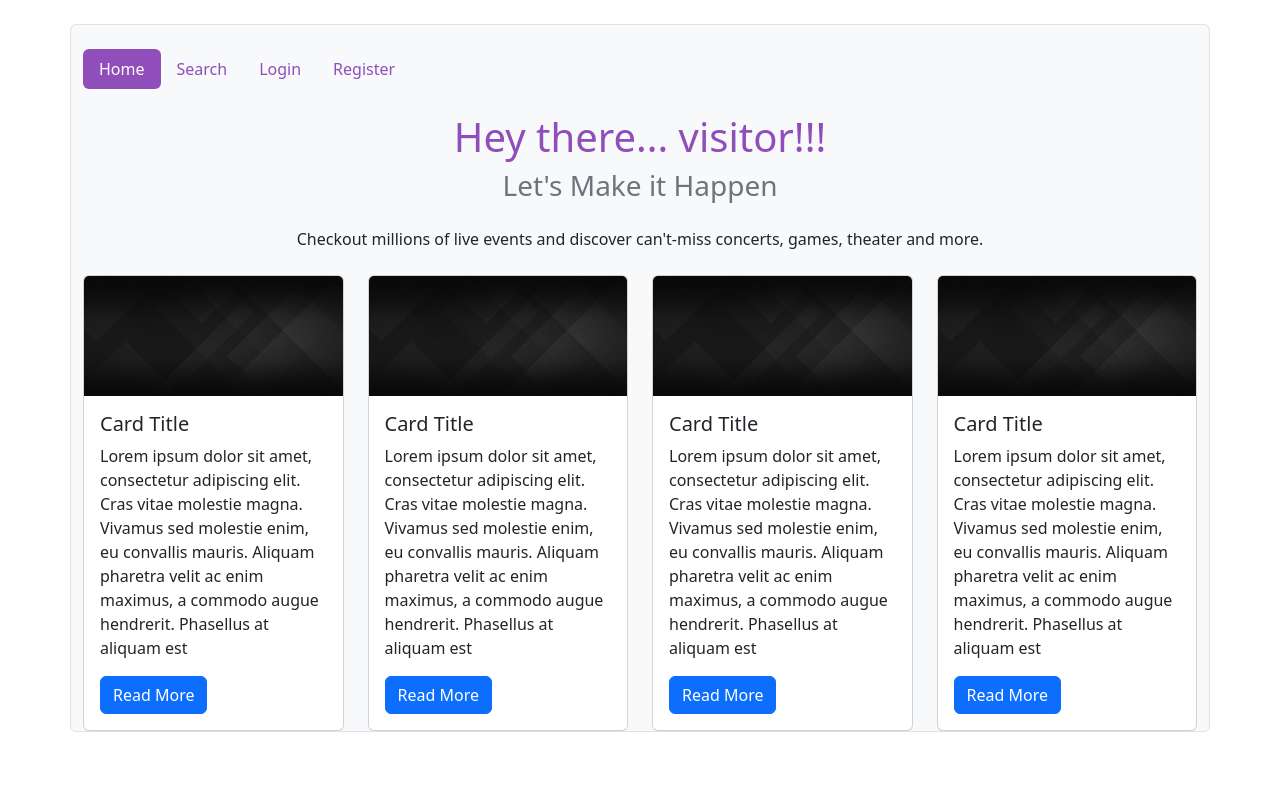
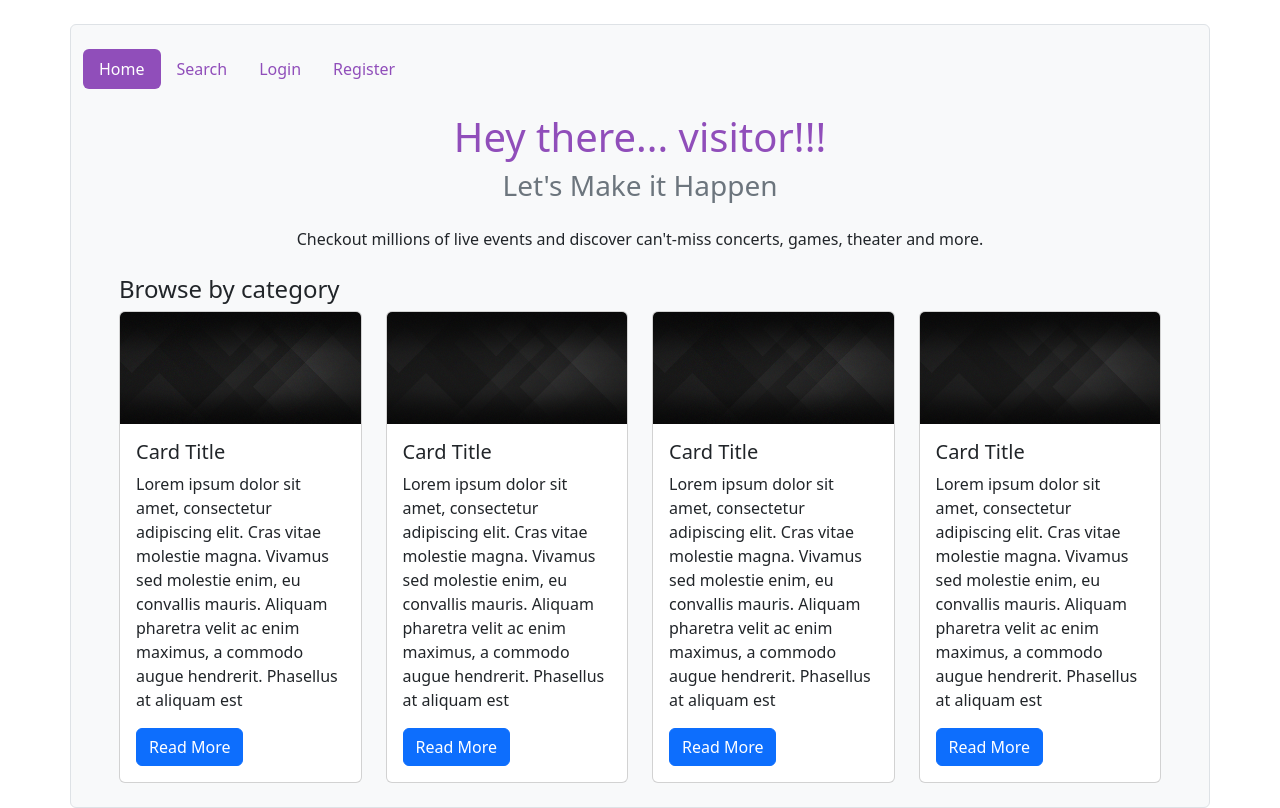
Before and after one commit to skotla1509/event-zinger-react-app, a React (Create React App) app: page / in a window 1280 px wide. Built offline with nearby package versions, Linux system fonts and the light colour scheme; no server answers.

Commit message:
edit profile fix

```diff
--- a/src/views/home/index.js
+++ b/src/views/home/index.js
@@ -31,8 +31,9 @@ const Home = () => {
               </div>
             </div>
           </div>
-          <div className="row">
-            <div className="col">
+          <div className="row m-4">
+            <h4 className="mb-2">Browse by category</h4>
+            <div className="col-12 col-sm-12 col-md-6 col-lg-3 col-xl-3">
               <Card>
                 <Card.Img variant="top" src="../../images/banner.jpg" />
                 <Card.Body>
@@ -44,7 +45,7 @@ const Home = () => {
                 </Card.Body>
               </Card>
             </div>
-            <div className="col">
+            <div className="col-12 col-sm-12 col-md-6 col-lg-3 col-xl-3">
               <Card>
                 <Card.Img variant="top" src="../../images/banner.jpg" />
                 <Card.Body>
@@ -56,7 +57,7 @@ const Home = () => {
                 </Card.Body>
               </Card>
             </div>
-            <div className="col">
+            <div className="col-12 col-sm-12 col-md-6 col-lg-3 col-xl-3">
               <Card>
                 <Card.Img variant="top" src="../../images/banner.jpg" />
                 <Card.Body>
@@ -68,7 +69,7 @@ const Home = () => {
                 </Card.Body>
               </Card>
             </div>
-            <div className="col">
+            <div className="col-12 col-sm-12 col-md-6 col-lg-3 col-xl-3">
               <Card>
                 <Card.Img variant="top" src="../../images/banner.jpg" />
                 <Card.Body>
```
